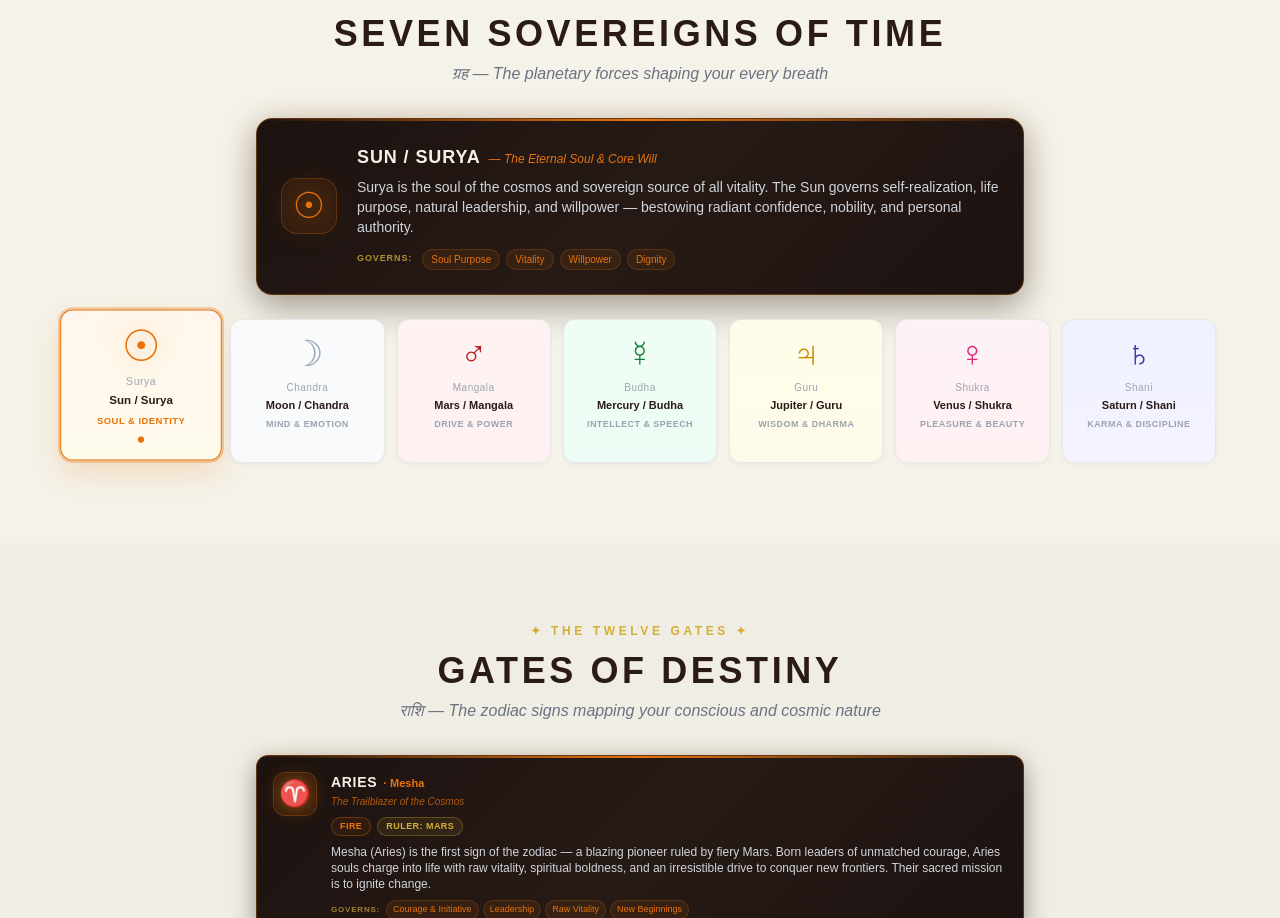
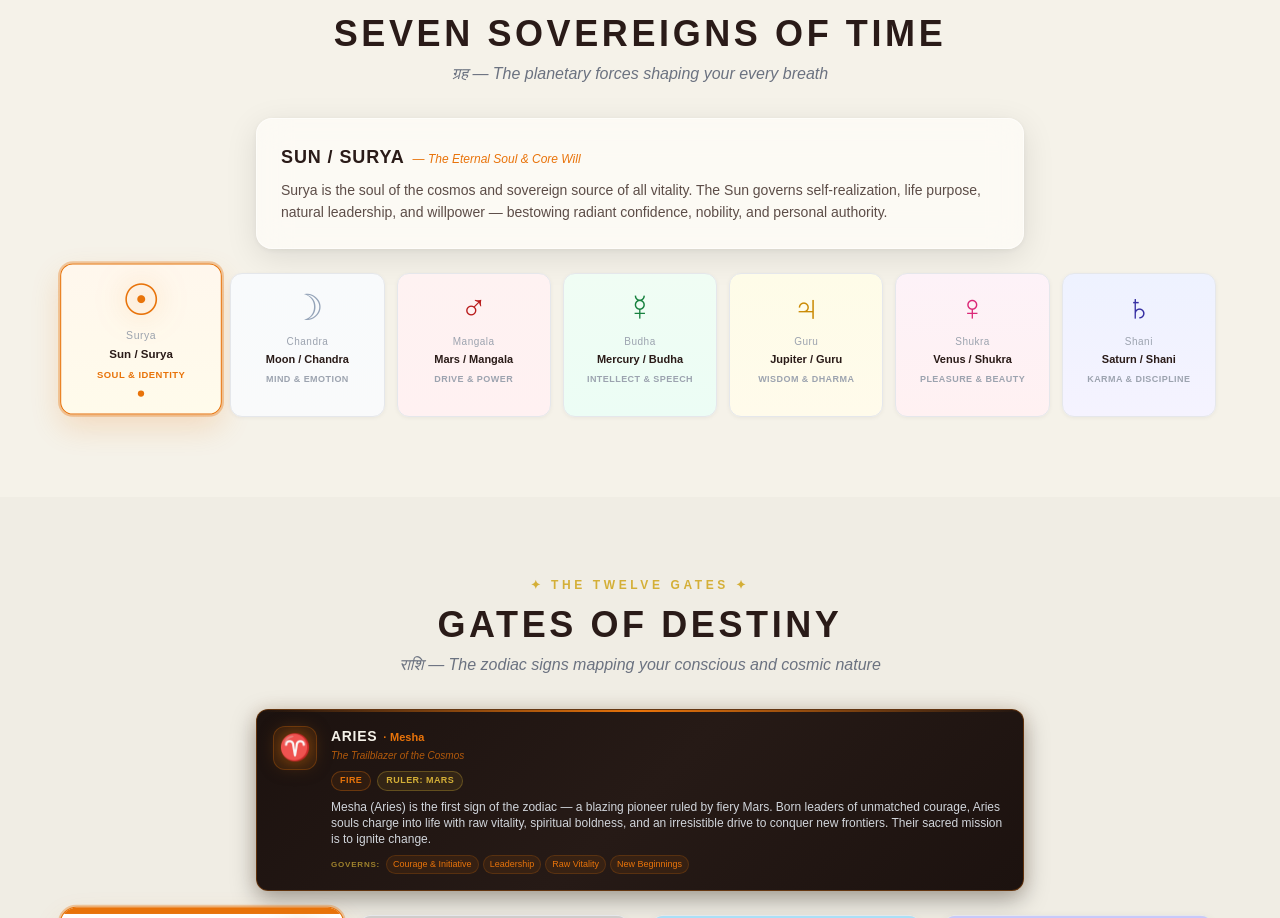
Before and after one commit to Saptak-d/ASTRODEV_Frontend, a React (Vite) app: page / in a window 1280 px wide. Shown: the part 1665-2583 px from the top of the page. Built offline with nearby package versions, Linux system fonts and the light colour scheme.

Commit message:
style: update planet hover box to frosted glass off-white design with text only

```diff
--- a/src/pages/Landing.jsx
+++ b/src/pages/Landing.jsx
@@ -472,41 +472,21 @@ export default function Landing() {
             const p = planets[activePlanet] || planets[0];
             return (
               <div
-                className="max-w-3xl mx-auto mb-6 rounded-2xl p-4 sm:p-5 md:p-6 border text-left shadow-xl transition-all duration-300 relative overflow-hidden"
+                className="max-w-3xl mx-auto mb-6 rounded-2xl p-5 sm:p-6 text-left transition-all duration-300"
                 style={{
-                  background: 'linear-gradient(135deg, #1C120F 0%, #261A16 50%, #1C120F 100%)',
-                  borderColor: p.color + '55',
-                  boxShadow: `0 12px 36px rgba(0,0,0,0.35), 0 0 24px ${p.color}20`,
+                  background: 'rgba(255, 253, 248, 0.72)',
+                  backdropFilter: 'blur(16px)',
+                  WebkitBackdropFilter: 'blur(16px)',
+                  border: '1px solid rgba(255, 255, 255, 0.55)',
+                  boxShadow: '0 8px 32px rgba(0,0,0,0.10), 0 1.5px 6px rgba(0,0,0,0.06)',
                 }}
               >
-                {/* Glowing accent top line */}
-                <div
-                  className="absolute top-0 left-0 right-0 h-[2px] transition-all duration-300"
-                  style={{
-                    background: `linear-gradient(90deg, transparent, ${p.color}, transparent)`,
-                  }}
-                />
-
-                <div className="flex flex-col sm:flex-row items-start sm:items-center gap-4 sm:gap-5">
-                  {/* Planet Symbol */}
-                  <div
-                    className="shrink-0 flex items-center justify-center w-12 h-12 sm:w-14 sm:h-14 rounded-2xl select-none"
-                    style={{
-                      background: p.color + '15',
-                      border: `1px solid ${p.color}40`,
-                      color: p.color,
-                      fontSize: '2.25rem',
-                      lineHeight: 1,
-                      filter: `drop-shadow(0 0 10px ${p.color}88)`,
-                    }}
+                {/* Planet Name + Tagline */}
+                <div className="flex flex-wrap items-baseline gap-2 mb-2">
+                  <h3
+                    className="text-base sm:text-lg font-bold font-serif tracking-wider uppercase"
+                    style={{ color: '#2A1B18' }}
                   >
-                    {p.symbol}
-                  </div>
-
-                  {/* Planet Details */}
-                  <div className="flex-1 min-w-0">
-                    <div className="flex flex-wrap items-baseline gap-2 mb-1.5">
-                      <h3 className="text-base sm:text-lg font-bold text-[#F5F2E9] font-serif tracking-wider uppercase">
                     {t(p.nameKey)}
                   </h3>
                   <span className="text-xs font-sans italic" style={{ color: p.color }}>
@@ -514,30 +494,10 @@ export default function Landing() {
                   </span>
                 </div>
 
-                    <p className="text-xs sm:text-sm text-gray-300 font-sans leading-relaxed mb-3">
+                {/* Description only */}
+                <p className="text-sm text-[#4A3A34]/90 font-sans leading-relaxed">
                   {t(p.descKey)}
                 </p>
-
-                    <div className="flex flex-wrap items-center gap-1.5">
-                      <span className="text-[9px] font-sans font-bold uppercase tracking-widest text-[#D4AF37]/80 mr-1">
-                        Governs:
-                      </span>
-                      {p.governsKeys.map((key, gi) => (
-                        <span
-                          key={gi}
-                          className="text-[10px] font-sans font-medium px-2 py-0.5 rounded-full"
-                          style={{
-                            color: p.color,
-                            background: p.color + '18',
-                            border: `1px solid ${p.color}35`,
-                          }}
-                        >
-                          {t(key)}
-                        </span>
-                      ))}
-                    </div>
-                  </div>
-                </div>
               </div>
             );
           })()}
```
Lines whose indentation alone changed are shown as unchanged.
